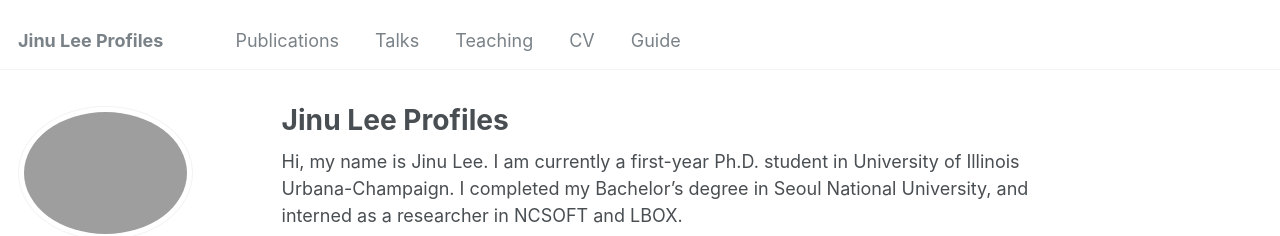
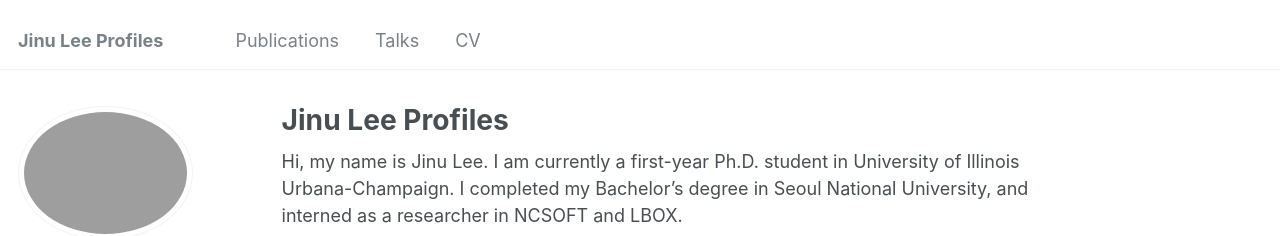
Before and after one commit to jinulee-v/jinulee-v.github.io, a Jekyll site: the page built from _pages/about.md, in a window 1280 px wide. Shown: the top 236 px of the page. Built offline with Jekyll 4.4.1, drawn with Linux system fonts in a browser that asks for light colours; some web fonts are replaced.

Commit message:
fix: config

```diff
--- a/_config.yml
+++ b/_config.yml
@@ -21,7 +21,7 @@ repository               : "jinulee-v/jinulee-v.github.io"
 #               Additional customization can be done by editing /_includes/author-profile.html
 author:
   # Biographic information
-  avatar           : "profile.png"
+  avatar           : "profile.jpg"
   name             : "Jinu Lee"
   pronouns         : # example: "she/her"
   bio              : "PhD Student and NLP researcher in UIUC"
--- a/_data/navigation.yml
+++ b/_data/navigation.yml
@@ -11,8 +11,8 @@ main:
   - title: "Talks"
     url: /talks/
 
-  - title: "Teaching"
-    url: /teaching/
+  # - title: "Teaching"
+  #   url: /teaching/
 
   # - title: "Portfolio"
   #   url: /portfolio/
@@ -22,6 +22,3 @@ main:
 
   - title: "CV"
     url: /cv/
-
-  - title: "Guide"
-    url: /markdown/
```
